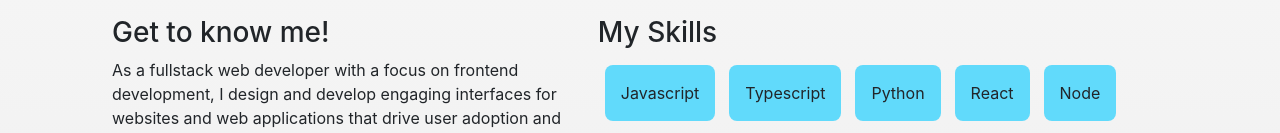
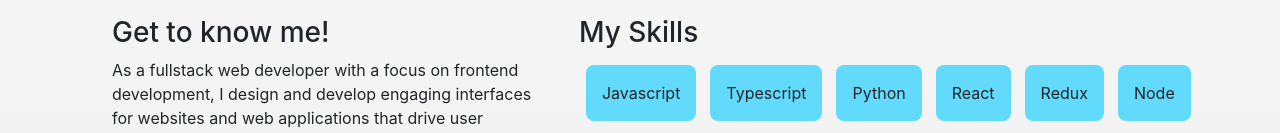
Before and after one commit to dyschaf/typescriptPortfolio, a React (Create React App) app in the folder portfolio/: page / in a window 1280 px wide. Shown: the part 805-938 px from the top of the page. Built offline with nearby package versions, Linux system fonts and the light colour scheme.

Commit message:
ready for deploy

```diff
--- a/portfolio/src/component/About.tsx
+++ b/portfolio/src/component/About.tsx
@@ -4,6 +4,7 @@ function About(){
         "Typescript",
         "Python",
         "React",
+        "Redux",
         "Node",
         "Express",
         "Beautifulsoup",
```
